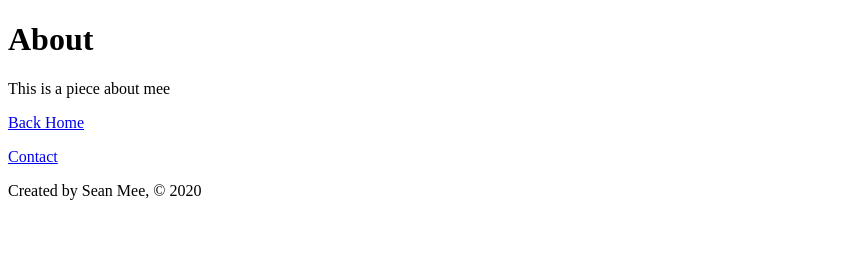
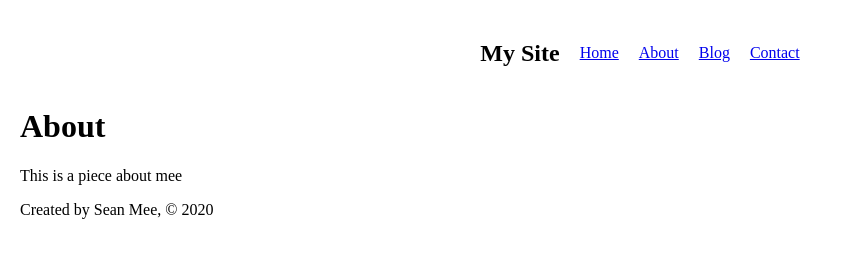
Before and after one commit to SeanMee86/gatsby_bootcamp, a Gatsby site: page /about in a window 1280 px wide. Shown: the whole page, without its empty margins (0-855 px from the left). Built offline with nearby package versions, Linux system fonts and the light colour scheme; Gatsby itself is replaced by a stand-in of ours.

Commit message:
built out header component

```diff
--- /dev/null
+++ b/gatsby-browser.js
@@ -0,0 +1 @@
+import './src/styles/global.css'
--- /dev/null
+++ b/src/components/header.js
@@ -0,0 +1,30 @@
+import React from "react";
+import {Link} from "gatsby";
+
+const Header = () => {
+    return (
+        <header>
+            <nav>
+                <ul className={'header-nav'}>
+                    <li>
+                        <h1>My Site</h1>
+                    </li>
+                    <li>
+                        <Link to={'/'}>Home</Link>
+                    </li>
+                    <li>
+                        <Link to={'/about'}>About</Link>
+                    </li>
+                    <li>
+                        <Link to={'/blog'}>Blog</Link>
+                    </li>
+                    <li>
+                        <Link to={'/contact'}>Contact</Link>
+                    </li>
+                </ul>
+            </nav>
+        </header>
+    )
+};
+
+export default Header
--- a/src/pages/about.js
+++ b/src/pages/about.js
@@ -1,14 +1,13 @@
 import React from "react";
-import {Link} from "gatsby";
 import Footer from "../components/footer";
+import Header from "../components/header";
 
 const AboutPage = () => {
     return (
         <div>
+            <Header/>
             <h1>About</h1>
             <p>This is a piece about mee</p>
-            <p><Link to={'/'}>Back Home</Link></p>
-            <p><Link to={'/contact'}>Contact</Link></p>
             <Footer/>
         </div>
     )
--- a/src/pages/blog.js
+++ b/src/pages/blog.js
@@ -1,14 +1,13 @@
 import React from "react";
-import {Link} from "gatsby";
 import Footer from "../components/footer";
+import Header from "../components/header";
 
 const Blog = () => {
-
     return (
         <div>
+            <Header/>
             <h1>Blog</h1>
             <p>Posts will show up here later on.</p>
-            <Link to={'/'}>Back Home</Link>
             <Footer/>
         </div>
     )
--- a/src/pages/contact.js
+++ b/src/pages/contact.js
@@ -1,13 +1,13 @@
 import React from "react";
-import {Link} from "gatsby";
 import Footer from "../components/footer";
+import Header from "../components/header";
 
 const ContactPage = () => {
     return (
         <div>
+            <Header/>
             <h1>Contact Mee</h1>
             <p>Contact me here....</p>
-            <p><Link to={'/'}>Back Home</Link></p>
             <p><a href="https://twitter.com/SeanMee1" target={'_blank'} rel='noopener noreferrer'>My Twitter</a></p>
             <Footer/>
         </div>
--- /dev/null
+++ b/src/styles/global.css
@@ -0,0 +1,15 @@
+html body {
+    margin: 20px;
+}
+
+header nav .header-nav {
+    display: flex;
+    list-style: none;
+    justify-content: center;
+    align-items: center;
+    padding: 0;
+}
+
+header nav .header-nav li {
+    padding: 0 10px;
+}
```
Also changed, not shown: src/pages/index.js (+2 -10 lines).
